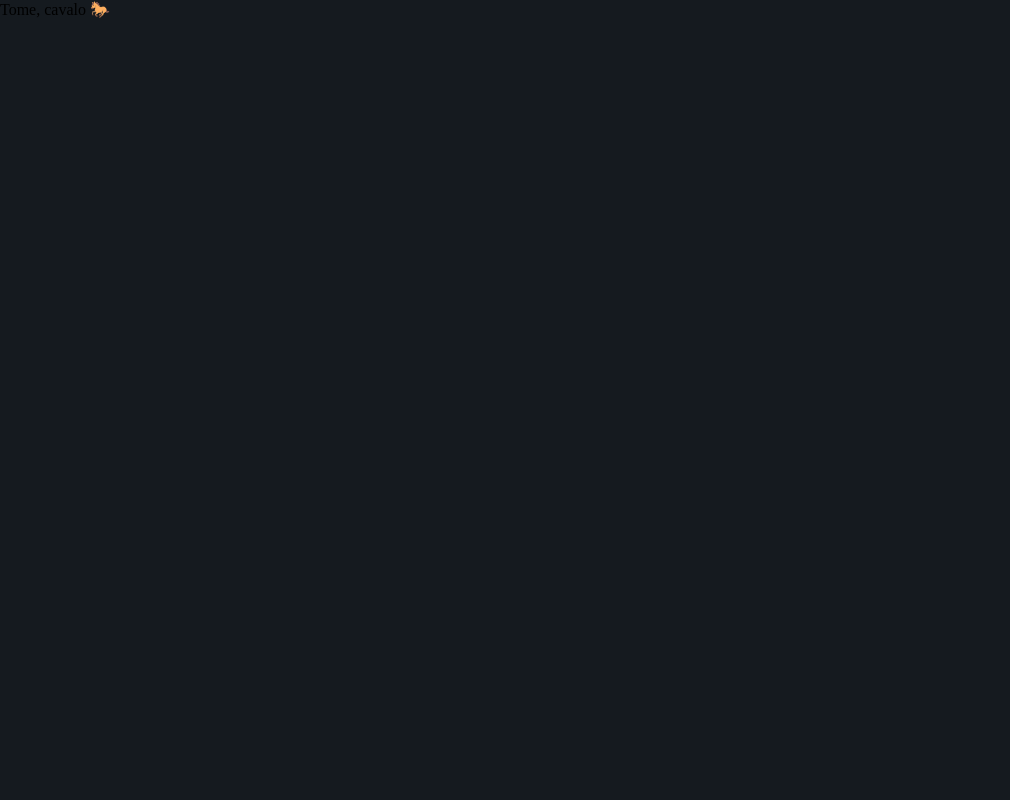
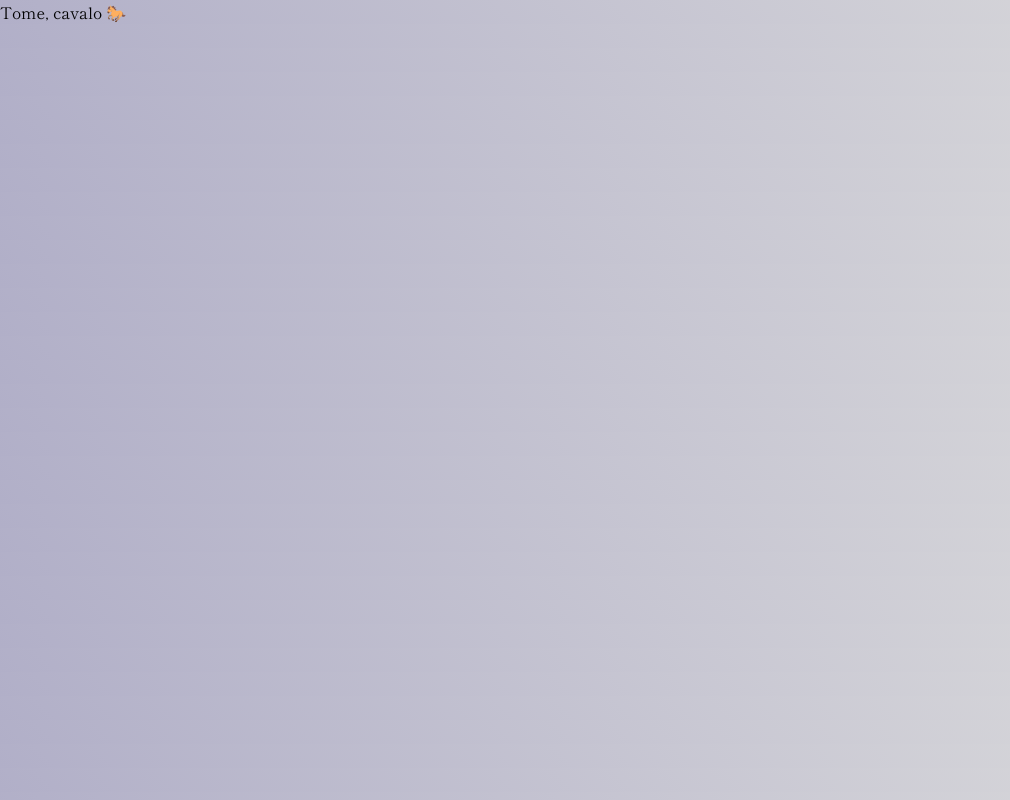
Before and after one commit to milenaemmert/1berto, a React (Vite) app: page / in a window 1280 px wide. Shown: the whole page, without its empty margins (0-1010 px from the left). Built offline with nearby package versions, Linux system fonts and the light colour scheme.

Commit message:
Feat: using styled components

```diff
--- a/package.json
+++ b/package.json
@@ -11,7 +11,8 @@
   "dependencies": {
     "axios": "^1.1.3",
     "react": "^18.2.0",
-    "react-dom": "^18.2.0"
+    "react-dom": "^18.2.0",
+    "styled-components": "^5.3.6"
   },
   "devDependencies": {
     "@types/react": "^18.0.17",
--- a/src/assets/base/fonts.css
+++ b/src/assets/base/fonts.css
@@ -1 +1 @@
-@import url('https://fonts.googleapis.com/css2?family=Roboto+Mono:wght@100;200;300;400;500;600;700&family=Roboto:wght@100;300;400;500;700;900&display=swap');
+@import url('https://fonts.googleapis.com/css2?family=Shippori+Mincho:wght@400;500;600;700;800&display=swap');
--- a/src/assets/base/global.css
+++ /dev/null
@@ -1,12 +0,0 @@
-@import url('./fonts.css');
-@import url('./reset.css');
-@import url('./variables.css');
-
-::selection {
-	background-color: var(--main-color);
-}
-
-body {
-	background-color: var(--bg-color);
-	overflow: hidden;
-}
--- a/src/assets/base/reset.css
+++ /dev/null
@@ -1,16 +0,0 @@
-* {
-  margin: 0;
-	padding: 0;
-	box-sizing: border-box;
-  font-size: 16px;
-  font-weight: normal;
-  border: none;
-}
-
-ol, ul {
-  list-style: none;
-}
-
-a {
-  text-decoration: none;
-}
--- a/src/assets/base/variables.css
+++ /dev/null
@@ -1,9 +0,0 @@
-:root {
-	--bg-color: #151a1f;
-  --text-color: #ffffff;
-	--main-color: #ff3d6b;
-	--error-color: #ce0627;
-	--success-color: #54c465;
-	--default-padding: 32px;
-  --default-transition-speed: 0.2s;
-}
--- /dev/null
+++ b/src/assets/base/variables.js
@@ -0,0 +1,11 @@
+export const colors = {
+  white: '#ffffff',
+  cinder: '#151422',
+  bg: 'linear-gradient(45deg, #b1afc8, #dcdcdc)'
+}
+
+export const paddings = {
+  large: '2em',
+  medium: '1.5em',
+  mobile: '1em'
+}
--- a/src/index.jsx
+++ b/src/index.jsx
@@ -1,9 +1,44 @@
 import ReactDOM from 'react-dom/client'
 import App from './app'
-import './assets/base/global.css'
+import { createGlobalStyle } from 'styled-components'
+import { colors, paddings } from './assets/base/variables'
+import './assets/base/fonts.css'
+
+const GlobalStyle = createGlobalStyle`
+  * {
+    margin: 0;
+    padding: 0;
+    box-sizing: border-box;
+    font-size: 16px;
+    font-weight: normal;
+    border: none;
+  }
+
+  ::selection {
+    background-color: #dcdcdc;
+  }
+
+  ol, ul {
+    list-style: none;
+  }
+
+  a {
+    text-decoration: none;
+  }
+
+  body {
+    background-image: ${colors.bg};
+    overflow: hidden;
+    font-family: 'Shippori Mincho', serif;
+  }
+`
+
 
 const root = ReactDOM.createRoot(document.getElementById('root'))
 
 root.render(
-  <App />
+  <>
+    <GlobalStyle />
+    <App />
+  </>
 )
```
Also changed, not shown: src/assets/base/icons.js (added), 1 other file (tests, documents, lock files or other folders).
